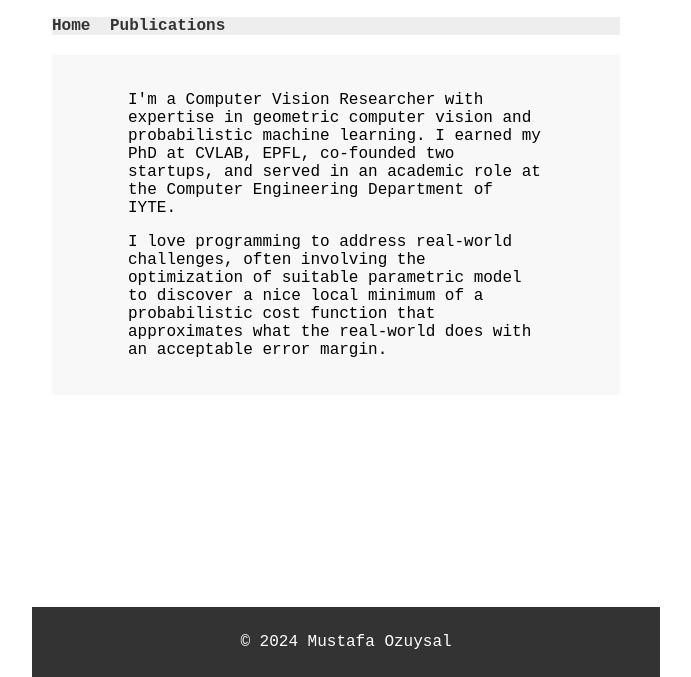
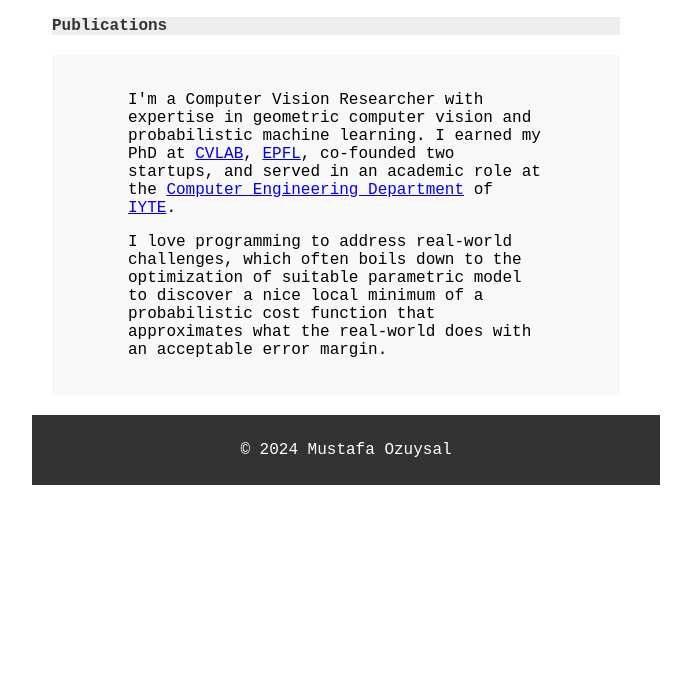
Before and after one commit to mozuysal/mozuysal.github.io, a plain HTML site: page index.html in a window 1280 px wide. Shown: the part 123-800 px from the top of the page, without its empty margins (304-995 px from the left). Drawn offline with Linux system fonts and the light colour scheme; a script that the page names is missing.

Commit message:
fix fixed footer, add links, temporarily disable useless home link

```diff
--- a/index.html
+++ b/index.html
@@ -13,7 +13,9 @@
 
     <nav>
       <ul>
-        <li><a href="#">Home</a></li>
+        <!--
+         !-- <li><a href="#">Home</a></li>
+          -->
         <li><a href="https://scholar.google.com/citations?user=CfT5AZYAAAAJ">Publications</a></li>
       </ul>
     </nav>
@@ -21,13 +23,15 @@
     <main>
       <section id="content">
         <p>I'm a Computer Vision Researcher with expertise in geometric computer
-        vision and probabilistic machine learning. I earned my PhD at CVLAB,
-        EPFL, co-founded two startups, and served in an academic role at the
-        Computer Engineering Department of IYTE.</p>
-        <p>I love programming to address real-world challenges, often involving
-        the optimization of suitable parametric model to discover a nice local
-        minimum of a probabilistic cost function that approximates what the
-        real-world does with an acceptable error margin.</p>
+        vision and probabilistic machine learning. I earned my PhD
+        at <a href="https://cvlab.epfl.ch">CVLAB</a>, <a href="https://www.epfl.ch">EPFL</a>,
+        co-founded two startups, and served in an academic role at
+        the <a href="https://ceng.iyte.edu.tr">Computer Engineering
+        Department</a> of <a href="https://www.iyte.edu.tr">IYTE</a>.</p>
+        <p>I love programming to address real-world challenges, which often
+        boils down to the optimization of suitable parametric model to discover
+        a nice local minimum of a probabilistic cost function that approximates
+        what the real-world does with an acceptable error margin.</p>
       </section>
     </main>
 
--- a/styles.css
+++ b/styles.css
@@ -53,7 +53,6 @@ footer {
     color: #fff;
     text-align: center;
     padding: 10px;
-    position: fixed;
     bottom: 0;
     max-width: 38em;
     margin: 0 auto;
```
